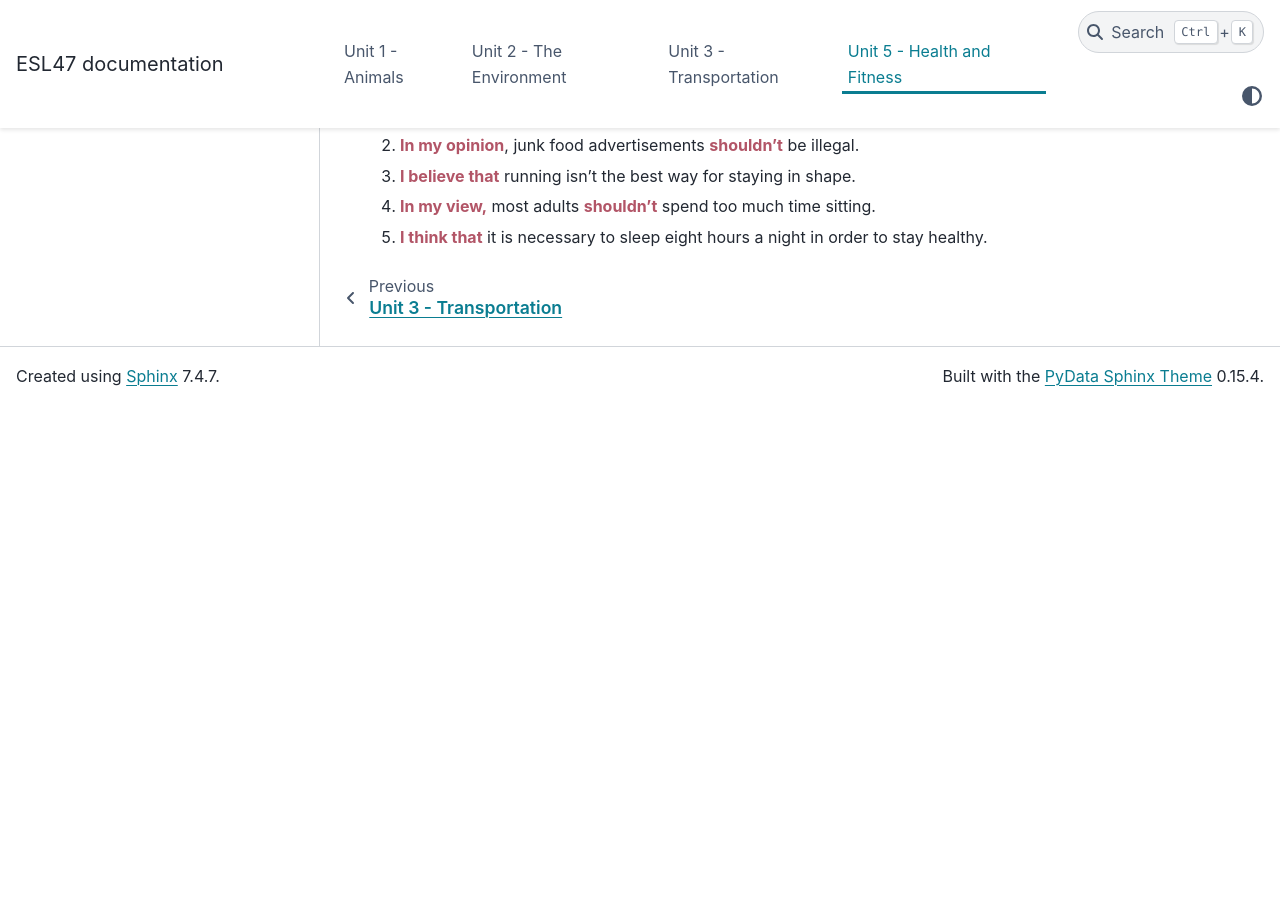
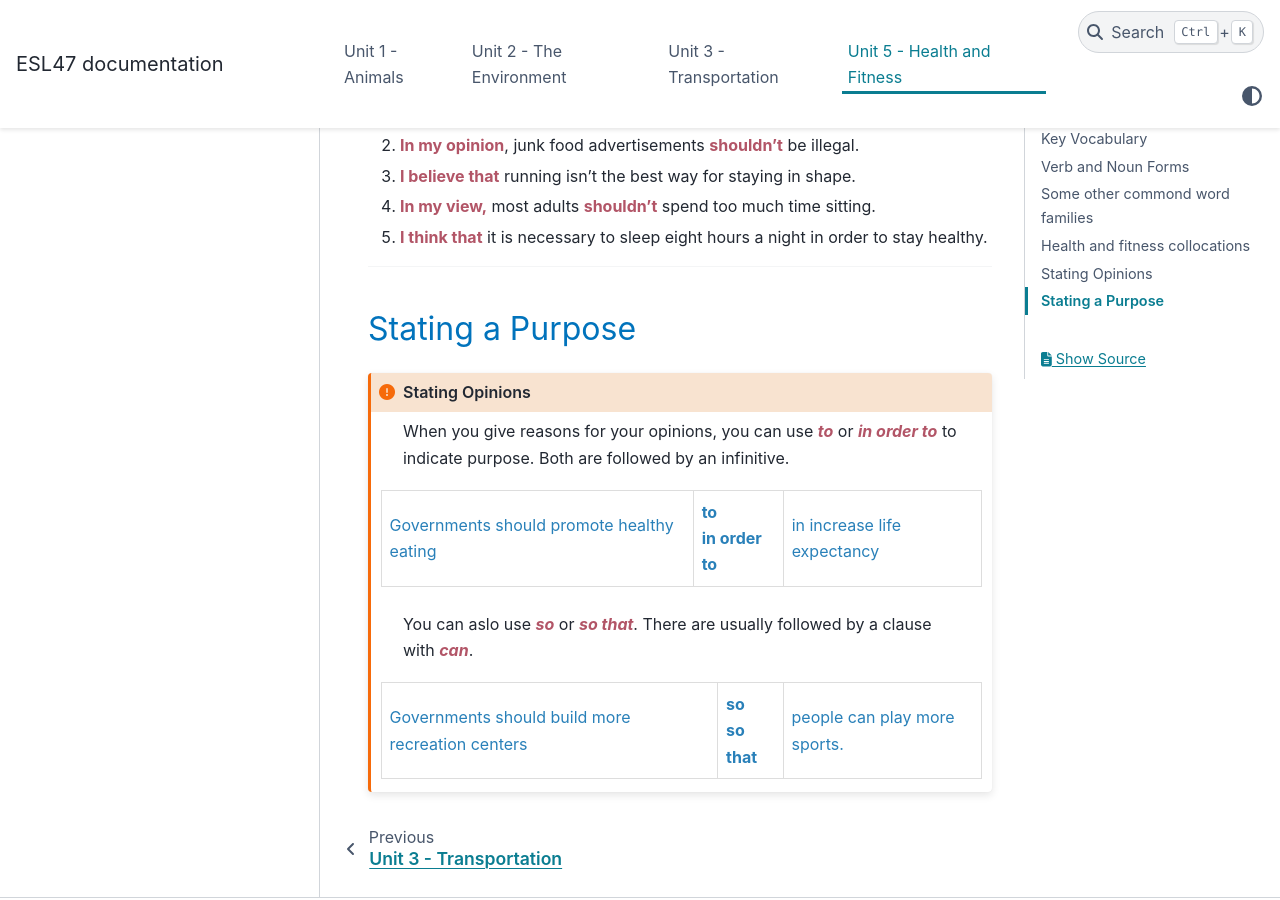
Before and after one commit to vpa24/ESL-47---Intermediate-Low-Integrated-Reading-Writing, a Sphinx documentation site: the page built from docs/source/unit5.md, in a window 1280 px wide and 900 px high, scrolled down 5514 px. Built offline with Sphinx 7.4.7 and the PyData theme 0.15.4, drawn with Linux system fonts in a browser that asks for light colours; before the commit the page ends 5919 px from its top, so only the background shows below that.

Commit message:
Stating a Purpose

`````diff
--- a/docs/source/unit5.md
+++ b/docs/source/unit5.md
@@ -337,3 +337,40 @@ Good writers need to clearly state thier opinions when they write an opinion ess
 3. **I believe that** running isn't the best way for staying in shape.
 4. **In my view,** most adults **shouldn't** spend too much time sitting.
 5. **I think that** it is necessary to sleep eight hours a night in order to stay healthy.
+
+---
+
+## Stating a Purpose
+
+````{admonition} Stating Opinions
+:class: important
+
+When you give reasons for your opinions, you can use ___to___ or ___in order to___ to indicate purpose. Both are followed by an infinitive.
+
+```{raw} html
+<table>
+  <tbody>
+    <tr>
+      <td class="color-blue">Governments should promote healthy eating</td>
+      <td class="color-blue"><b>to</b><br/><b>in order to</b></td>
+      <td class="color-blue">in increase life expectancy</td>
+    </tr>
+  </tbody>
+</table>
+```
+
+You can aslo use ___so___ or ___so that___. There are usually followed by a clause with ___can___.
+
+```{raw} html
+<table>
+  <tbody>
+    <tr>
+      <td class="color-blue">Governments should build more recreation centers</td>
+      <td class="color-blue"><b>so</b><br/><b>so that</b></td>
+      <td class="color-blue">people can play more sports.</td>
+    </tr>
+  </tbody>
+</table>
+```
+
+````
`````
